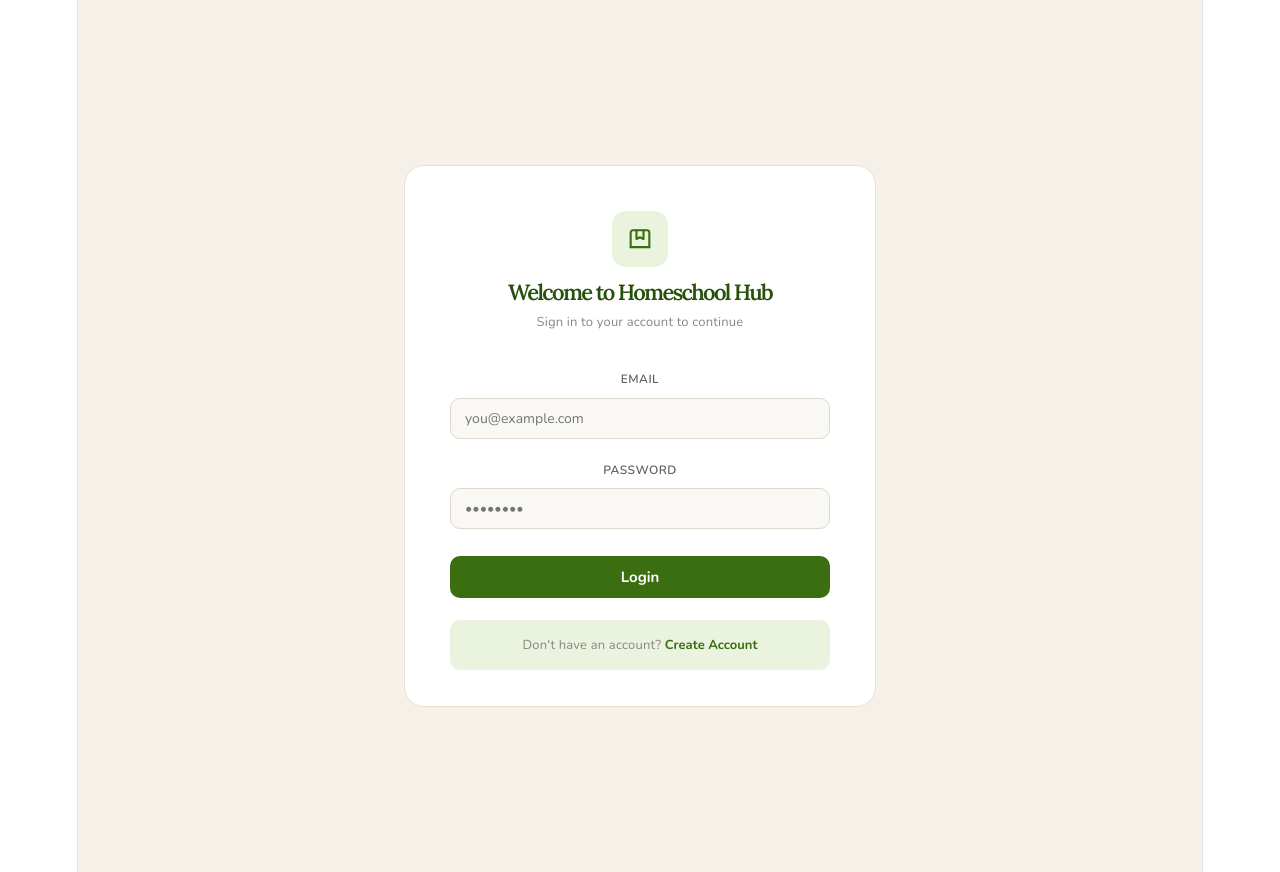
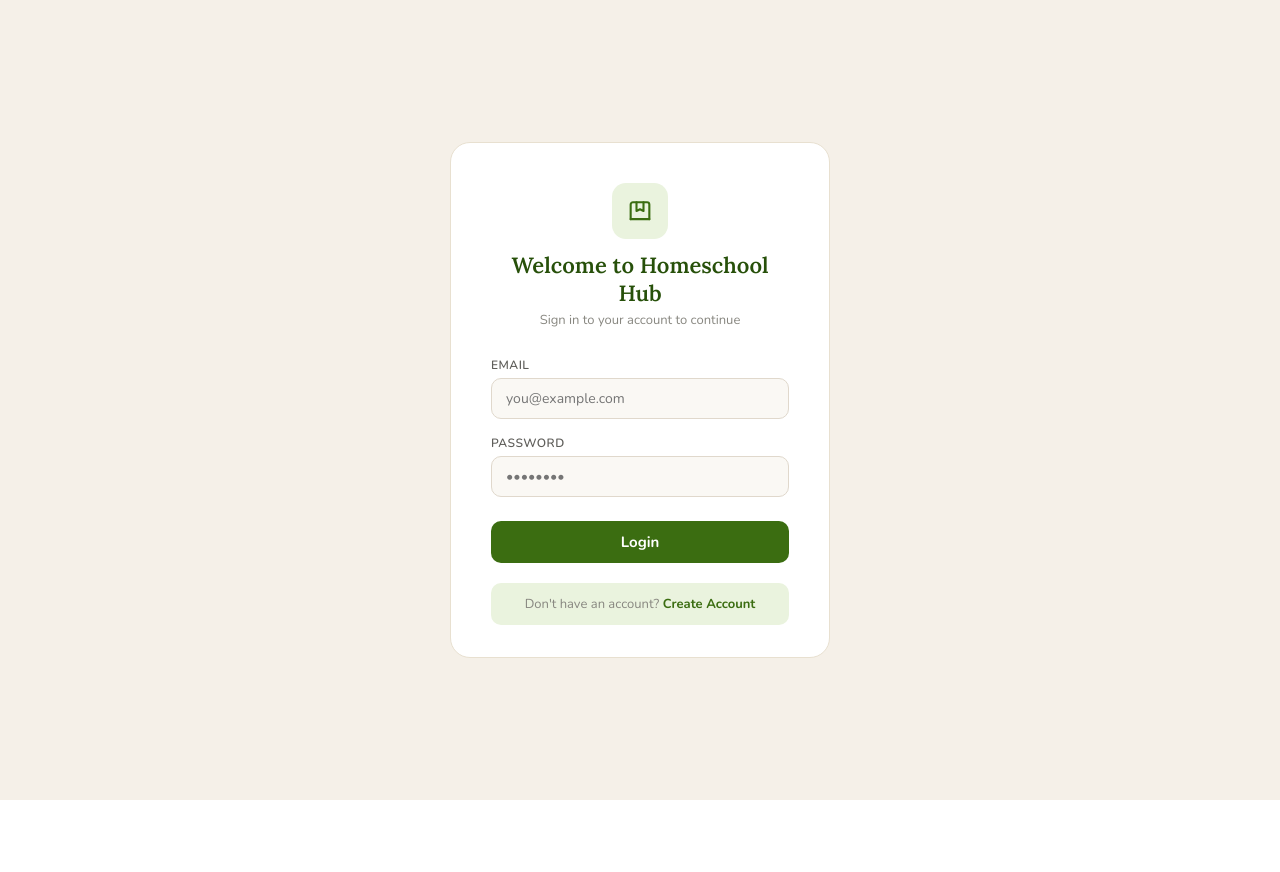
Before and after one commit to brooke-brown/hoohacks26, a React (Vite) app in the folder frontend/: page / in a window 1280 px wide. After the commit the page ends 800 px from the top, so only its background shows below. Built offline with nearby package versions, Linux system fonts and the light colour scheme.

Commit message:
removed uneccesary

```diff
--- a/frontend/src/index.css
+++ b/frontend/src/index.css
@@ -1,111 +1,9 @@
-:root {
-  --text: #6b6375;
-  --text-h: #08060d;
-  --bg: #fff;
-  --border: #e5e4e7;
-  --code-bg: #f4f3ec;
-  --accent: #aa3bff;
-  --accent-bg: rgba(170, 59, 255, 0.1);
-  --accent-border: rgba(170, 59, 255, 0.5);
-  --social-bg: rgba(244, 243, 236, 0.5);
-  --shadow:
-    rgba(0, 0, 0, 0.1) 0 10px 15px -3px, rgba(0, 0, 0, 0.05) 0 4px 6px -2px;
-
-  --sans: system-ui, 'Segoe UI', Roboto, sans-serif;
-  --heading: system-ui, 'Segoe UI', Roboto, sans-serif;
-  --mono: ui-monospace, Consolas, monospace;
-
-  font: 18px/145% var(--sans);
-  letter-spacing: 0.18px;
-  color-scheme: light dark;
-  color: var(--text);
-  background: var(--bg);
-  font-synthesis: none;
-  text-rendering: optimizeLegibility;
-  -webkit-font-smoothing: antialiased;
-  -moz-osx-font-smoothing: grayscale;
-
-  @media (max-width: 1024px) {
-    font-size: 16px;
-  }
-}
-
-@media (prefers-color-scheme: dark) {
-  :root {
-    --text: #9ca3af;
-    --text-h: #f3f4f6;
-    --bg: #16171d;
-    --border: #2e303a;
-    --code-bg: #1f2028;
-    --accent: #c084fc;
-    --accent-bg: rgba(192, 132, 252, 0.15);
-    --accent-border: rgba(192, 132, 252, 0.5);
-    --social-bg: rgba(47, 48, 58, 0.5);
-    --shadow:
-      rgba(0, 0, 0, 0.4) 0 10px 15px -3px, rgba(0, 0, 0, 0.25) 0 4px 6px -2px;
-  }
-
-  #social .button-icon {
-    filter: invert(1) brightness(2);
-  }
+* {
+  margin: 0;
+  padding: 0;
+  box-sizing: border-box;
 }
 
 body {
   margin: 0;
 }
-
-#root {
-  width: 1126px;
-  max-width: 100%;
-  margin: 0 auto;
-  text-align: center;
-  border-inline: 1px solid var(--border);
-  min-height: 100svh;
-  display: flex;
-  flex-direction: column;
-  box-sizing: border-box;
-}
-
-h1,
-h2 {
-  font-family: var(--heading);
-  font-weight: 500;
-  color: var(--text-h);
-}
-
-h1 {
-  font-size: 56px;
-  letter-spacing: -1.68px;
-  margin: 32px 0;
-  @media (max-width: 1024px) {
-    font-size: 36px;
-    margin: 20px 0;
-  }
-}
-h2 {
-  font-size: 24px;
-  line-height: 118%;
-  letter-spacing: -0.24px;
-  margin: 0 0 8px;
-  @media (max-width: 1024px) {
-    font-size: 20px;
-  }
-}
-p {
-  margin: 0;
-}
-
-code,
-.counter {
-  font-family: var(--mono);
-  display: inline-flex;
-  border-radius: 4px;
-  color: var(--text-h);
-}
-
-code {
-  font-size: 15px;
-  line-height: 135%;
-  padding: 4px 8px;
-  background: var(--code-bg);
-}
--- a/frontend/src/main.jsx
+++ b/frontend/src/main.jsx
@@ -1,13 +1,10 @@
 import { StrictMode } from 'react'
 import { createRoot } from 'react-dom/client'
-import { BrowserRouter } from 'react-router-dom'
 import './index.css'
 import App from './App.jsx'
 
 createRoot(document.getElementById('root')).render(
   <StrictMode>
-    <BrowserRouter>
       <App />
-    </BrowserRouter>
   </StrictMode>,
 )
```
